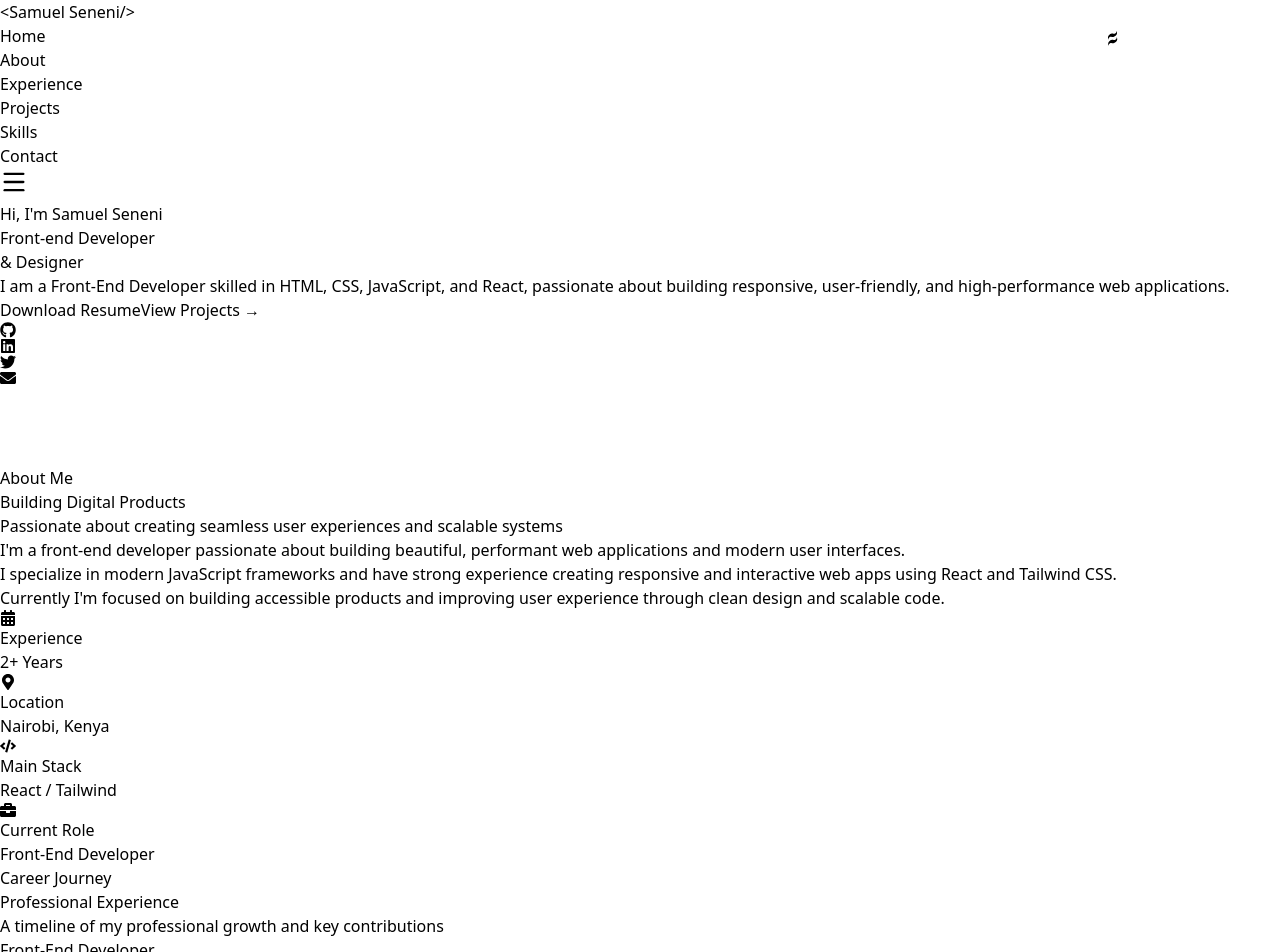
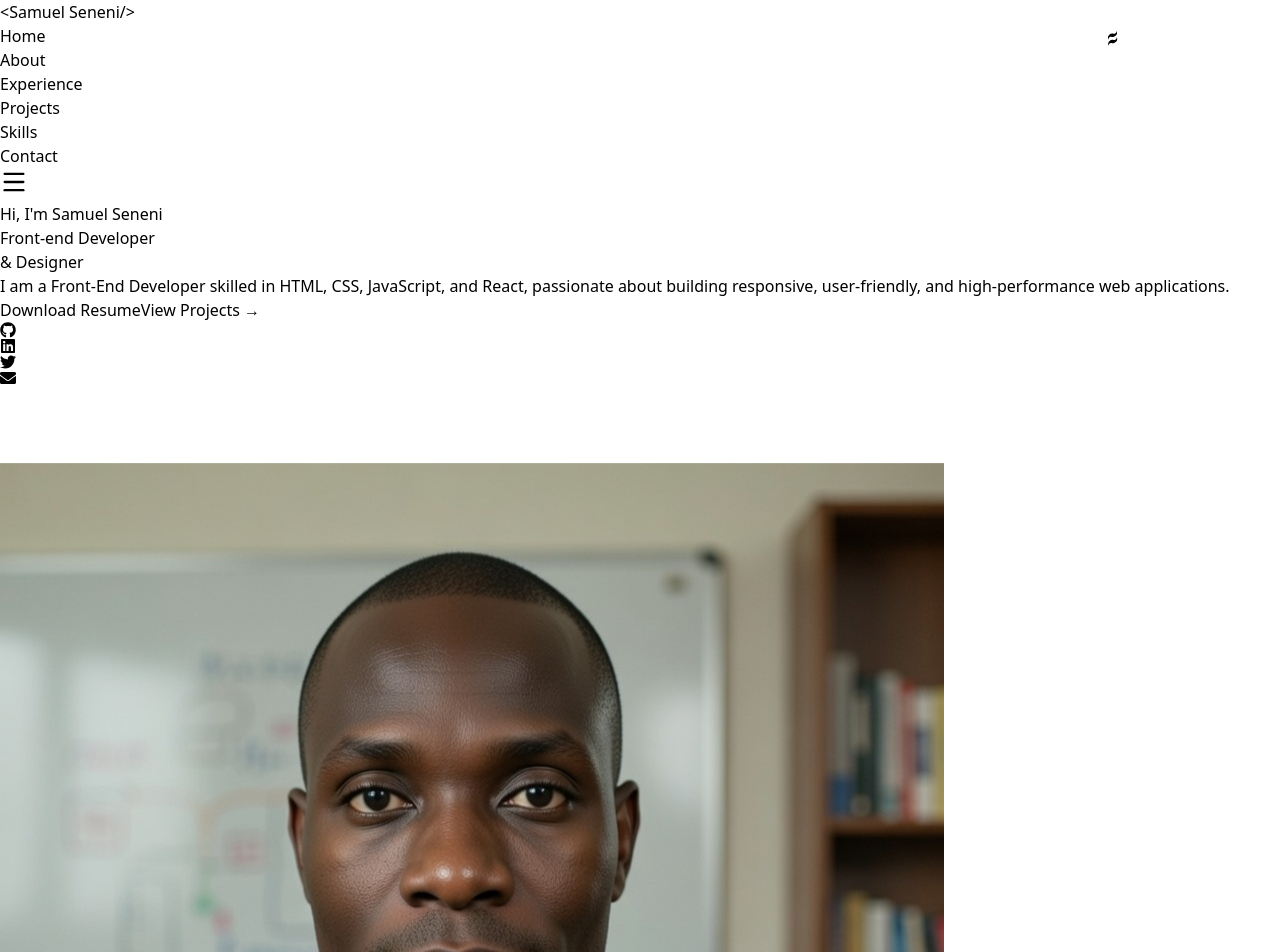
Before and after one commit to Samuel-seneni/personal-portfolio-react, a React (Vite) app: page / in a window 1280 px wide. Shown: the top 952 px of the page. Built offline with nearby package versions, Linux system fonts and the light colour scheme.

Commit message:
Personal Portfolio presentation

```diff
--- a/src/components/OrbitAnimation.jsx
+++ b/src/components/OrbitAnimation.jsx
@@ -1,54 +1,68 @@
 import { motion } from "framer-motion";
 import { FaReact, FaNodeJs, FaJsSquare, FaGithub } from "react-icons/fa";
 import { SiTailwindcss } from "react-icons/si";
+import profile from "../assets/Profile.jpeg"; // <-- add your image
 
 export default function OrbitAnimation() {
   return (
-    <div className="relative flex items-center justify-center w-[400px] h-[400px]">
+    <div className="relative flex items-center justify-center w-[280px] sm:w-[340px] md:w-[400px] aspect-square">
 
-      {/* Outer Orbit */}
+      {/* OUTER ORBIT */}
       <motion.div
         animate={{ rotate: 360 }}
         transition={{ duration: 40, repeat: Infinity, ease: "linear" }}
-        className="absolute w-[350px] h-[350px] border border-cyan-500/30 rounded-full"
+        className="absolute w-[85%] h-[85%] border border-cyan-500/30 rounded-full"
       >
-        <div className="absolute top-0 left-1/2 -translate-x-1/2 text-cyan-400 text-2xl">
+        <div className="absolute top-0 left-1/2 -translate-x-1/2 text-cyan-400 text-xl sm:text-2xl">
           <FaGithub />
         </div>
 
-        <div className="absolute bottom-0 left-1/2 -translate-x-1/2 text-yellow-400 text-2xl">
+        <div className="absolute bottom-0 left-1/2 -translate-x-1/2 text-yellow-400 text-xl sm:text-2xl">
           <FaJsSquare />
         </div>
       </motion.div>
 
-      {/* Middle Orbit */}
+      {/* MIDDLE ORBIT */}
       <motion.div
         animate={{ rotate: -360 }}
         transition={{ duration: 25, repeat: Infinity, ease: "linear" }}
-        className="absolute w-[250px] h-[250px] border border-purple-500/30 rounded-full"
+        className="absolute w-[65%] h-[65%] border border-purple-500/30 rounded-full"
       >
-        <div className="absolute left-0 top-1/2 -translate-y-1/2 text-blue-400 text-2xl">
+        <div className="absolute left-0 top-1/2 -translate-y-1/2 text-blue-400 text-xl sm:text-2xl">
           <FaReact />
         </div>
 
-        <div className="absolute right-0 top-1/2 -translate-y-1/2 text-green-400 text-2xl">
+        <div className="absolute right-0 top-1/2 -translate-y-1/2 text-green-400 text-xl sm:text-2xl">
           <FaNodeJs />
         </div>
       </motion.div>
 
-      {/* Inner Orbit */}
+      {/* INNER ORBIT */}
       <motion.div
         animate={{ rotate: 360 }}
         transition={{ duration: 18, repeat: Infinity, ease: "linear" }}
-        className="absolute w-[160px] h-[160px] border border-blue-400/30 rounded-full"
+        className="absolute w-[40%] h-[40%] border border-blue-400/30 rounded-full"
       >
-        <div className="absolute top-0 left-1/2 -translate-x-1/2 text-cyan-300 text-2xl">
+        <div className="absolute top-0 left-1/2 -translate-x-1/2 text-cyan-300 text-lg sm:text-xl">
           <SiTailwindcss />
         </div>
       </motion.div>
 
-      {/* Center Glow */}
-      <div className="w-28 h-28 rounded-full bg-gradient-to-r from-purple-500 to-cyan-400 blur-xl opacity-80"></div>
+      {/* GLOW (BACKGROUND) */}
+      <div className="absolute w-32 h-32 sm:w-40 sm:h-40 rounded-full bg-gradient-to-r from-purple-500 to-cyan-400 blur-2xl opacity-60"></div>
+
+      {/* PROFILE IMAGE (CENTER) */}
+      <motion.div
+        animate={{ y: [0, -8, 0] }}
+        transition={{ duration: 4, repeat: Infinity }}
+        className="relative z-10 w-28 h-28 sm:w-36 sm:h-36 md:w-40 md:h-40 rounded-full overflow-hidden border-4 border-cyan-400 shadow-lg"
+      >
+        <img
+          src={profile}
+          alt="Samuel Seneni"
+          className="w-full h-full object-cover"
+        />
+      </motion.div>
 
     </div>
   );
```
Also changed, not shown: src/assets/Profile.jpeg (added).
